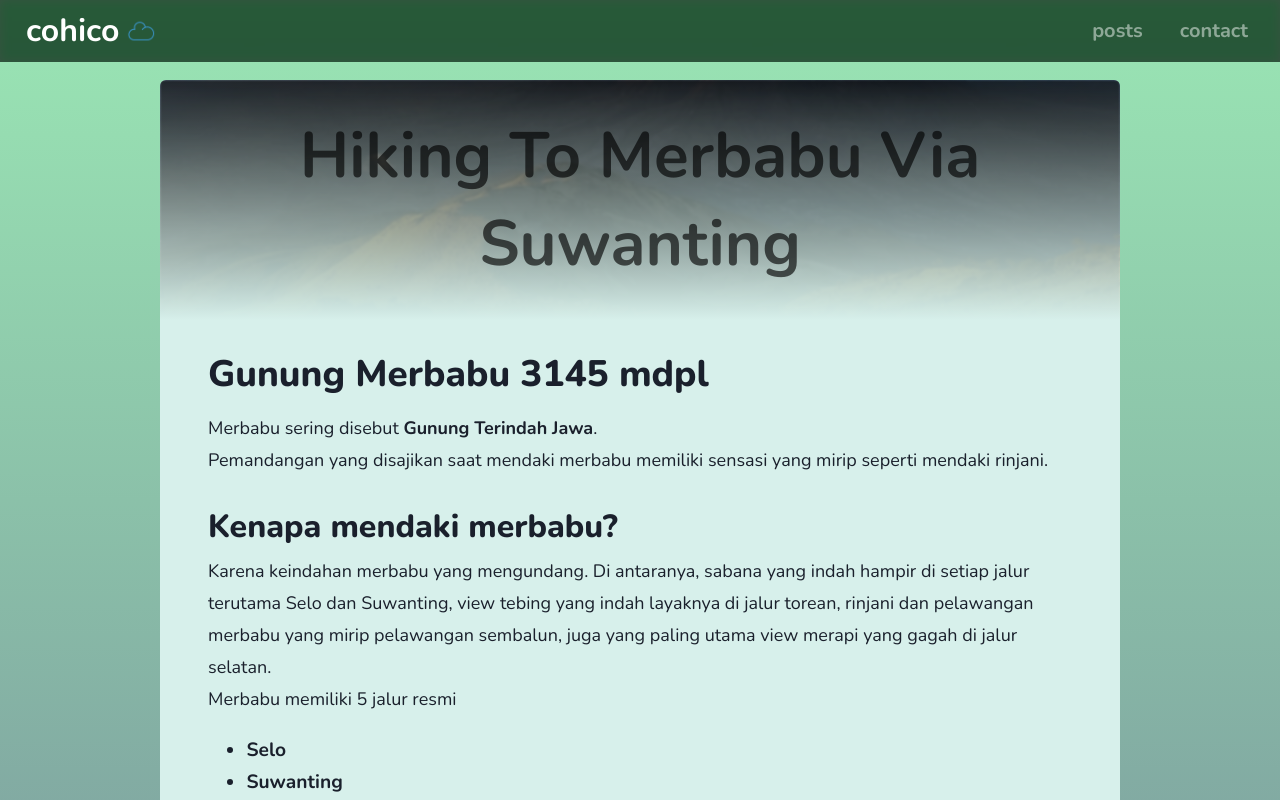
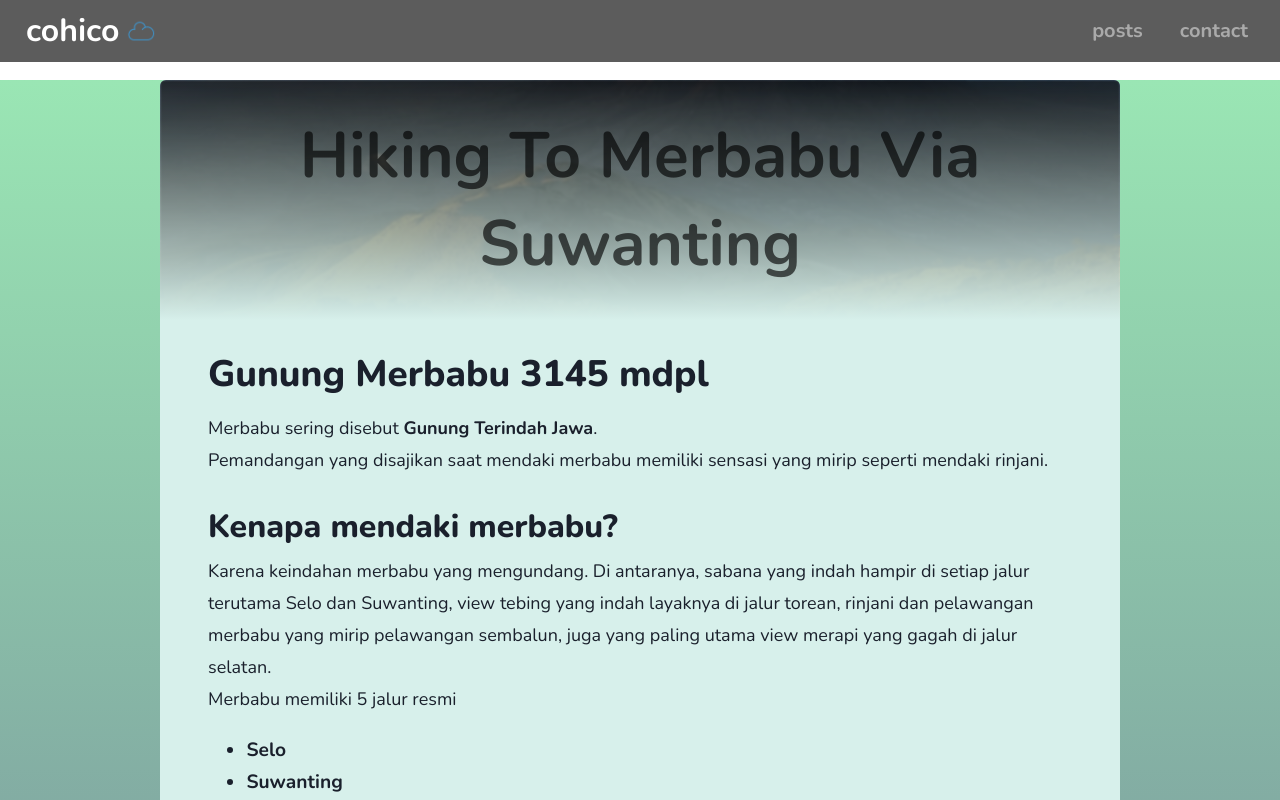
Before and after one commit to zubeirarhesta/cohico, a Next.js app: page /posts/hiking-to-merbabu-via-suwanting in a window 1280 px wide. Shown: the top 800 px of the page. Built offline with nearby package versions, Linux system fonts and the light colour scheme.

Commit message:
tweaking post-content background

```diff
--- a/components/home-page/footer/footer.js
+++ b/components/home-page/footer/footer.js
@@ -148,7 +148,7 @@ export default function Footer() {
       <SocialMediaContainer>
         <SocialMediaWrapper>
           <SocialLogo to="#" />
-          <Text fontSize="md" color="#fff" marginBottom="16px">
+          <Text fontSize="lg" color="#fff" marginBottom="16px">
             cohico © 2023
           </Text>
           <SocialIcons>
--- a/components/posts/post-detail/post-content.js
+++ b/components/posts/post-detail/post-content.js
@@ -98,8 +98,7 @@ export default function PostContent(props) {
       minW="22rem"
       mx="0"
       bgGradient="linear(to-b, green.200, gray.500)"
-      display="block"
-      overflow="auto"
+      bgSize="cover"
     >
       <Box
         as="article"
```
